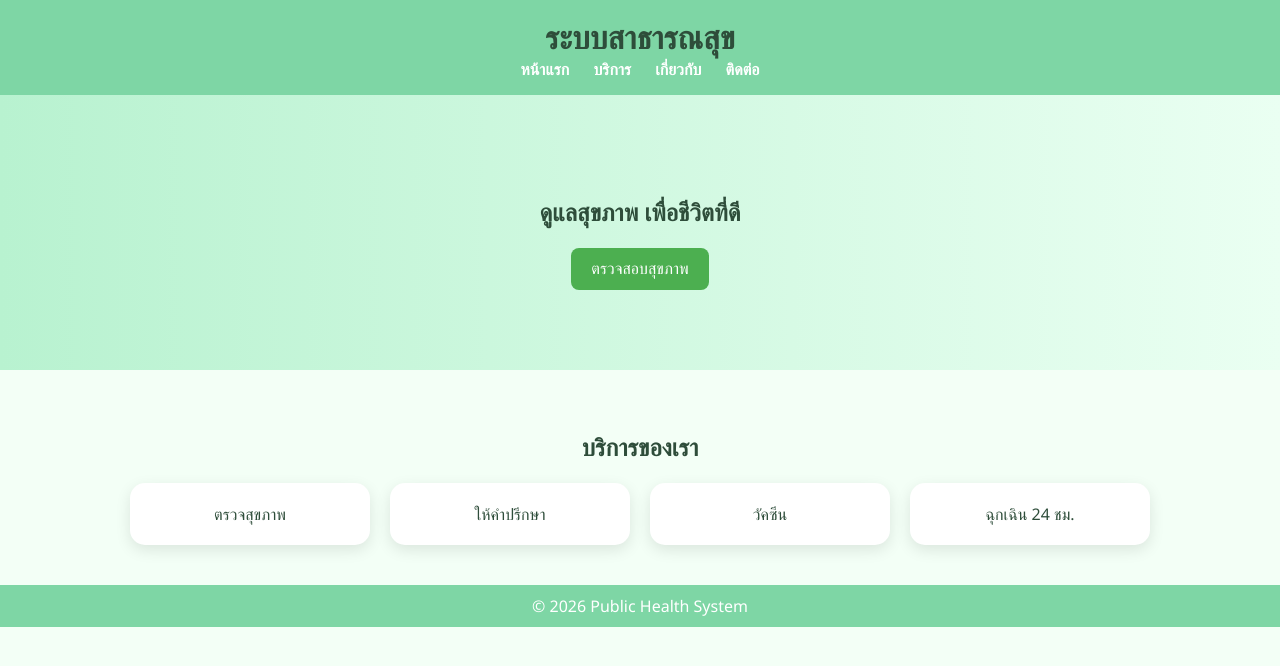
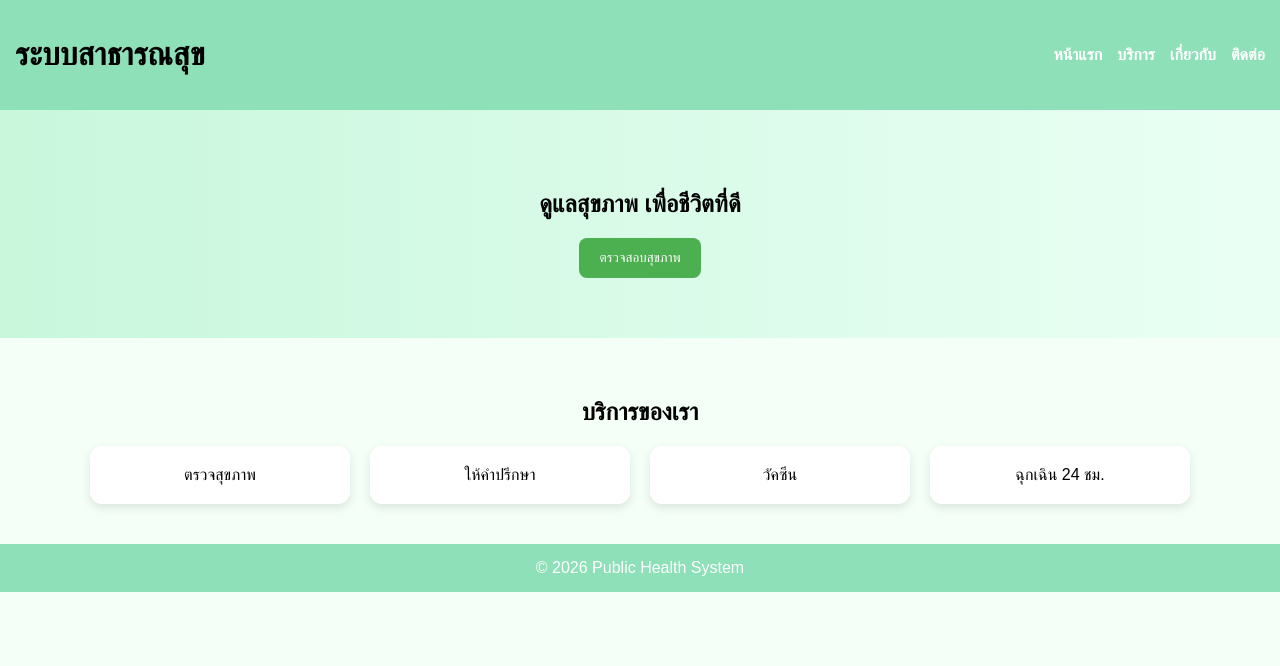
Before and after one commit to VisawaPRO/rtp, a plain HTML site: page index.html in a window 1280 px wide. Drawn offline with Linux system fonts and the light colour scheme.

Commit message:
Update style.css

```diff
--- a/style.css
+++ b/style.css
@@ -1,35 +1,35 @@
 body {
     margin: 0;
-    font-family: "Segoe UI", Tahoma, sans-serif;
-    background: #f3fff6;
-    color: #2e4d3a;
+    font-family: sans-serif;
+    background: #f4fff7;
 }
 
-header {
-    background: #7ed6a5;
+/* HEADER */
+.header {
+    background: #8de0b7;
     padding: 15px;
-    text-align: center;
+    display: flex;
+    justify-content: space-between;
+    align-items: center;
+    flex-wrap: wrap;
 }
 
-header h1 {
-    margin: 0;
+.menu {
+    display: flex;
+    gap: 15px;
 }
 
-nav a {
-    margin: 10px;
+.menu a {
     text-decoration: none;
     color: white;
     font-weight: bold;
 }
 
-nav a:hover {
-    text-decoration: underline;
-}
-
+/* HERO */
 .hero {
     text-align: center;
-    padding: 80px 20px;
-    background: linear-gradient(to right, #b8f2d0, #eafff2);
+    padding: 60px 20px;
+    background: linear-gradient(to right, #c8f7dc, #eafff4);
 }
 
 .hero button {
@@ -38,44 +38,69 @@ nav a:hover {
     background: #4CAF50;
     color: white;
     border-radius: 8px;
-    font-size: 16px;
     cursor: pointer;
-    transition: 0.3s;
 }
 
-.hero button:hover {
-    background: #3c9e41;
-    transform: scale(1.05);
-}
-
-section {
-    padding: 40px;
+/* SERVICES */
+.services {
+    padding: 40px 20px;
     text-align: center;
 }
 
+/* FLEXBOX สำคัญ */
 .card-container {
     display: flex;
     justify-content: center;
+    flex-wrap: wrap;
     gap: 20px;
-    flex-wrap: wrap;
 }
 
 .card {
     background: white;
     padding: 20px;
-    width: 200px;
-    border-radius: 15px;
-    box-shadow: 0 5px 15px rgba(0,0,0,0.1);
+    width: 220px;
+    border-radius: 12px;
+    box-shadow: 0 4px 10px rgba(0,0,0,0.1);
     transition: 0.3s;
 }
 
 .card:hover {
-    transform: translateY(-8px);
+    transform: translateY(-6px);
 }
 
+/* FOOTER */
 footer {
-    background: #7ed6a5;
-    padding: 10px;
+    background: #8de0b7;
+    padding: 15px;
     text-align: center;
     color: white;
 }
+
+/* ---------------- Responsive ---------------- */
+
+/* Tablet */
+@media (max-width: 768px) {
+
+    .header {
+        flex-direction: column;
+        text-align: center;
+    }
+
+    .menu {
+        justify-content: center;
+        margin-top: 10px;
+        flex-wrap: wrap;
+    }
+}
+
+/* Mobile */
+@media (max-width: 480px) {
+
+    .hero {
+        padding: 40px 15px;
+    }
+
+    .card {
+        width: 90%;
+    }
+}
```
